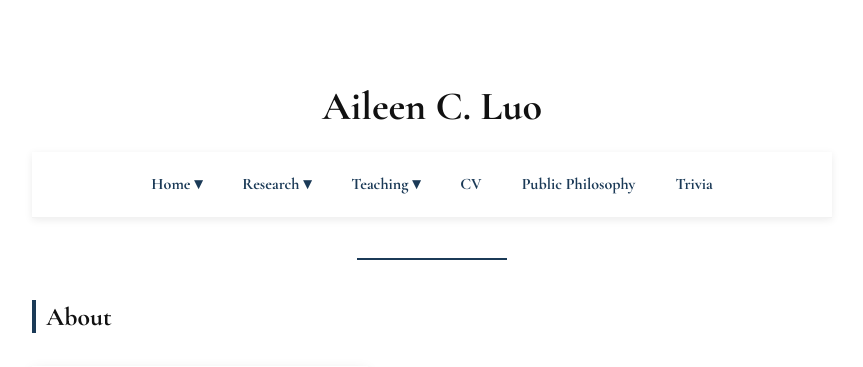
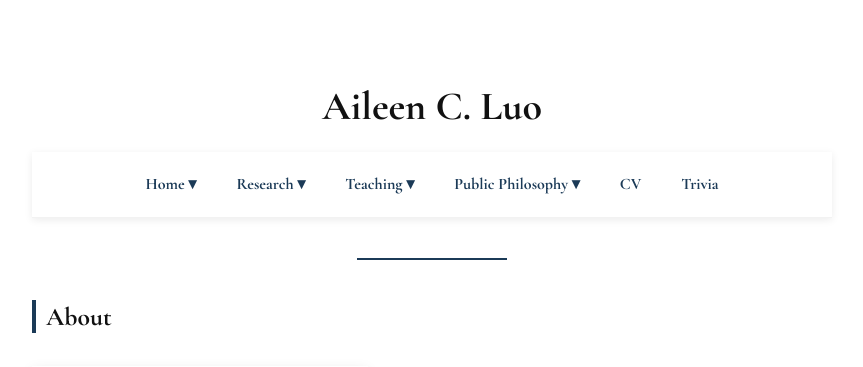
Before and after one commit to aileencluo/aileencluo.github.io, a Jekyll site: the page built from index.md, in a window 1280 px wide. Shown: the top 367 px of the page, without its empty margins (208-1071 px from the left). Built offline with Jekyll 4.4.1, drawn with Linux system fonts in a browser that asks for light colours.

Commit message:
Update default.html

```diff
--- a/_layouts/default.html
+++ b/_layouts/default.html
@@ -51,10 +51,22 @@
     </div>
   </div>
 
+    <!-- Public Philosophy 下拉菜单 -->
+  <div class="dropdown">
+    <a href="{{ '/public-philosophy' | relative_url }}" class="dropbtn">Public Philosophy ▾</a>
+    <div class="dropdown-content">
+      <a href="{{ '/public-philosophy#making-history-alive' | relative_url }}">Making History Alive</a>
+    <!-- 未来可以在这里继续加：
+      <a href="{{ '/public-philosophy#topic2' | relative_url }}">Topic 2</a>
+      <a href="{{ '/public-philosophy#topic3' | relative_url }}">Topic 3</a>
+    -->
+    </div>
+  </div>
+
+
     <!-- 其他页面 -->
 
     <a href="{{ '/cv' | relative_url }}">CV</a>
-    <a href="{{ '/public-philosophy' | relative_url }}">Public Philosophy</a>
     <a href="{{ '/trivia' | relative_url }}">Trivia</a>
   </nav>
 
```
